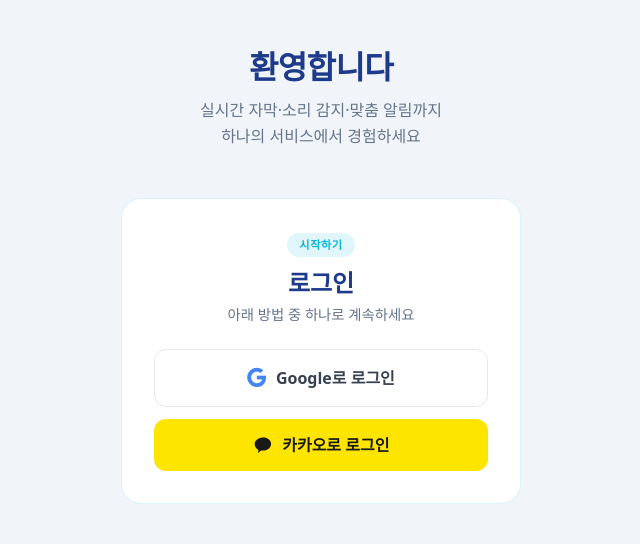
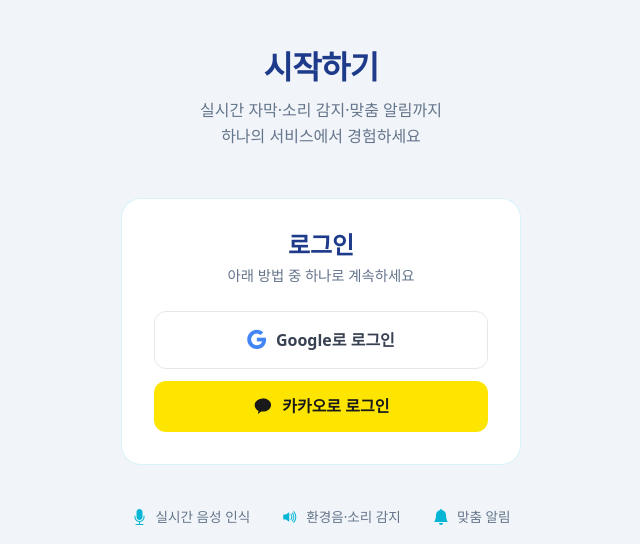
Before and after one commit to knights77787-ai/underdog, a FastAPI app: page /login in a window 1280 px wide. Shown: the part 76-620 px from the top of the page, without its empty margins (319-959 px from the left). Run offline with FastAPI, Linux system fonts and the light colour scheme; parts of the project's set-up code (start-up, migrations or seed data) failed here and were passed over.

Commit message:
로그인 일부 수정

```diff
--- a/Frontend/static/css/login.css
+++ b/Frontend/static/css/login.css
@@ -64,20 +64,6 @@
 .login-card-header {
   padding: 2rem 2rem 0;
   text-align: center;
-}
-
-.login-card-badge {
-  display: inline-block;
-  font-size: 0.7rem;
-  font-weight: 600;
-  color: var(--lumen-teal);
-  background: rgba(6, 182, 212, 0.12) !important;
-  background-image: none !important;
-  padding: 0.25rem 0.75rem;
-  border-radius: 999px;
-  margin-bottom: 0.75rem;
-  text-transform: uppercase;
-  letter-spacing: 0.05em;
 }
 
 .login-card-title {
--- a/Frontend/templates/login.html
+++ b/Frontend/templates/login.html
@@ -22,14 +22,13 @@
 
   <main class="login-main">
     <div class="login-hero">
-      <h1 class="login-title">환영합니다</h1>
+      <h1 class="login-title">시작하기</h1>
       <p class="login-tagline">실시간 자막·소리 감지·맞춤 알림까지<br>하나의 서비스에서 경험하세요</p>
     </div>
 
     <div class="login-card-wrap">
       <div class="login-card">
         <div class="login-card-header">
-          <span class="login-card-badge">시작하기</span>
           <h2 class="login-card-title">로그인</h2>
           <p class="login-card-desc">아래 방법 중 하나로 계속하세요</p>
         </div>
```
